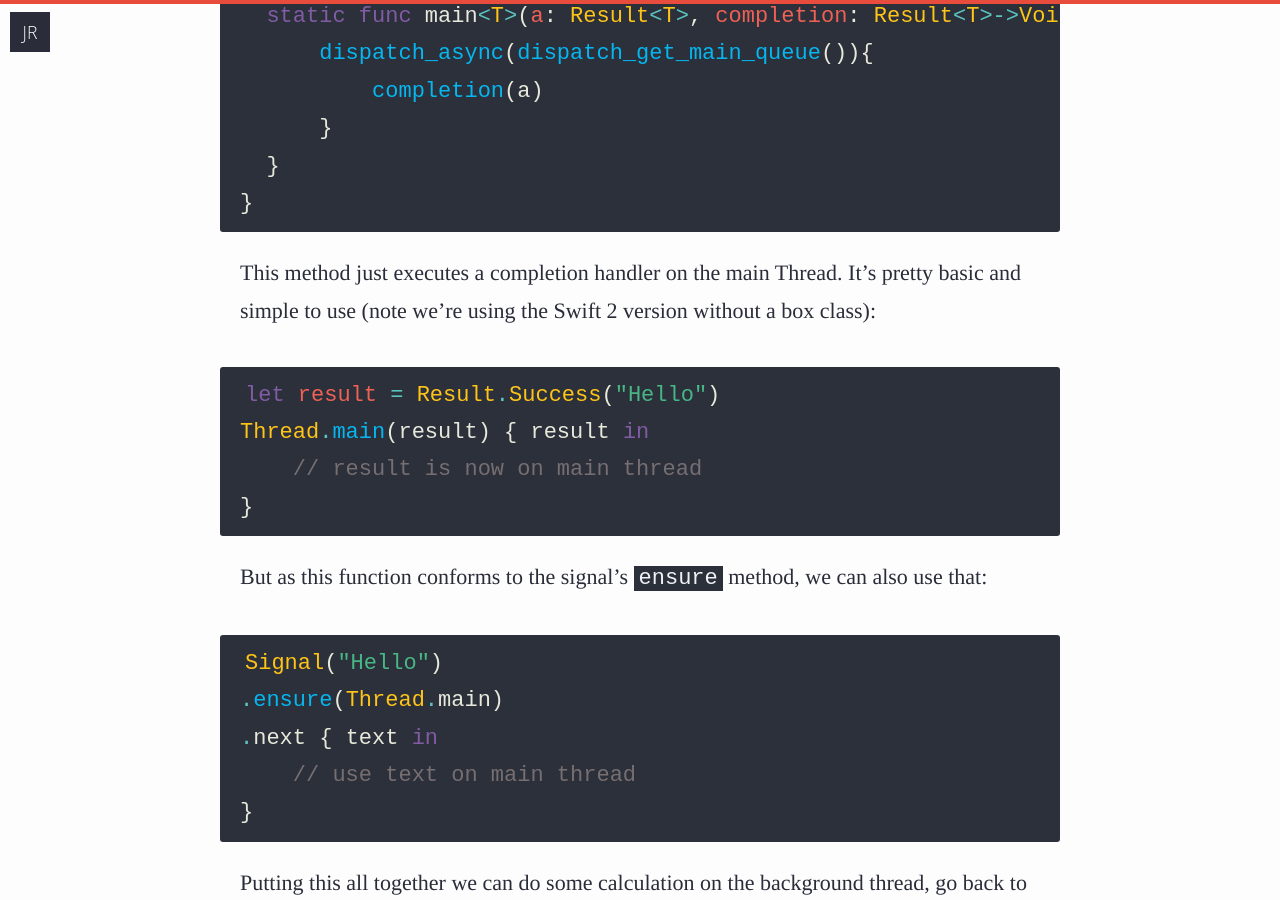
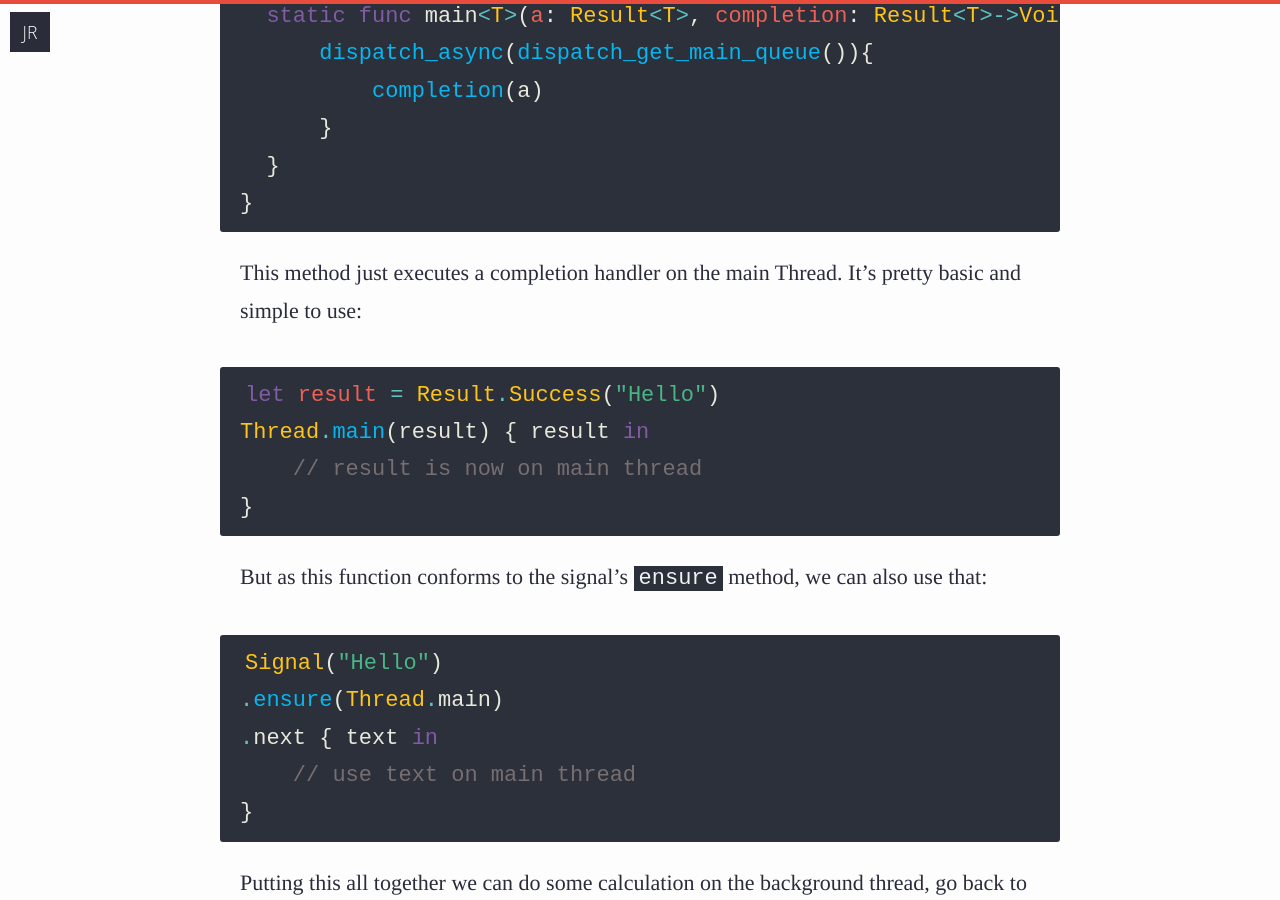
Before and after one commit to JensRavens/jensravens.github.io, a Jekyll site: the page built from _posts/2015-06-29-the-signal-threading-and-you.md, in a window 1280 px wide and 900 px high, scrolled down 727 px. Built offline with Jekyll 4.4.1, drawn with Linux system fonts in a browser that asks for light colours; Markdown is read by kramdown in place of the engine named in the settings; comment, search, counter and statistics services are not loaded.

Commit message:
removed a legacy comment about swift 2

````diff
--- a/_posts/2015-06-29-the-signal-threading-and-you.md
+++ b/_posts/2015-06-29-the-signal-threading-and-you.md
@@ -29,7 +29,7 @@ class Thread {
 ```
 
 This method just executes a completion handler on the main Thread. It's pretty
-basic and simple to use (note we're using the Swift 2 version without a box class):
+basic and simple to use:
 
 ```swift
 let result = Result.Success("Hello")
````
